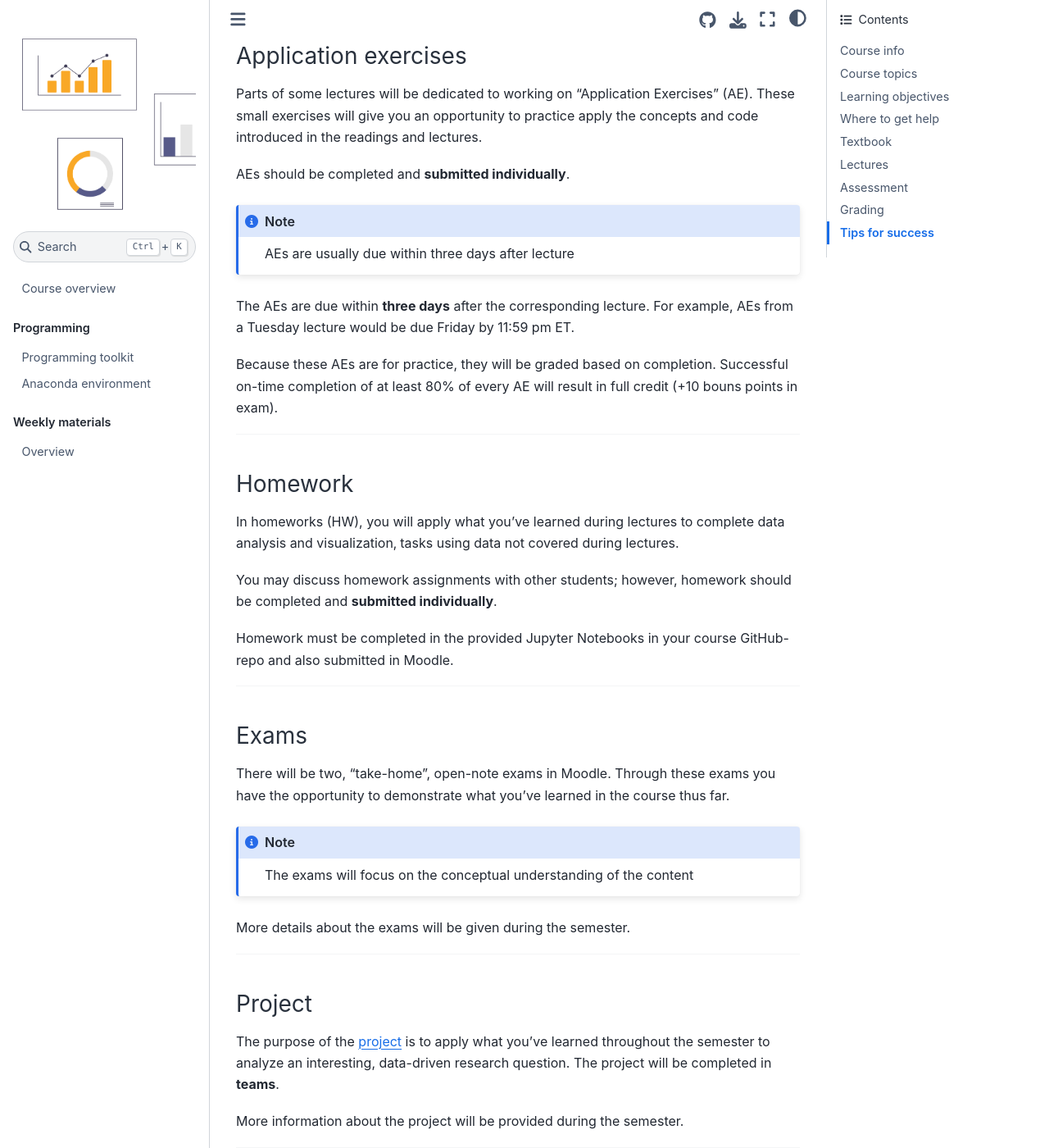
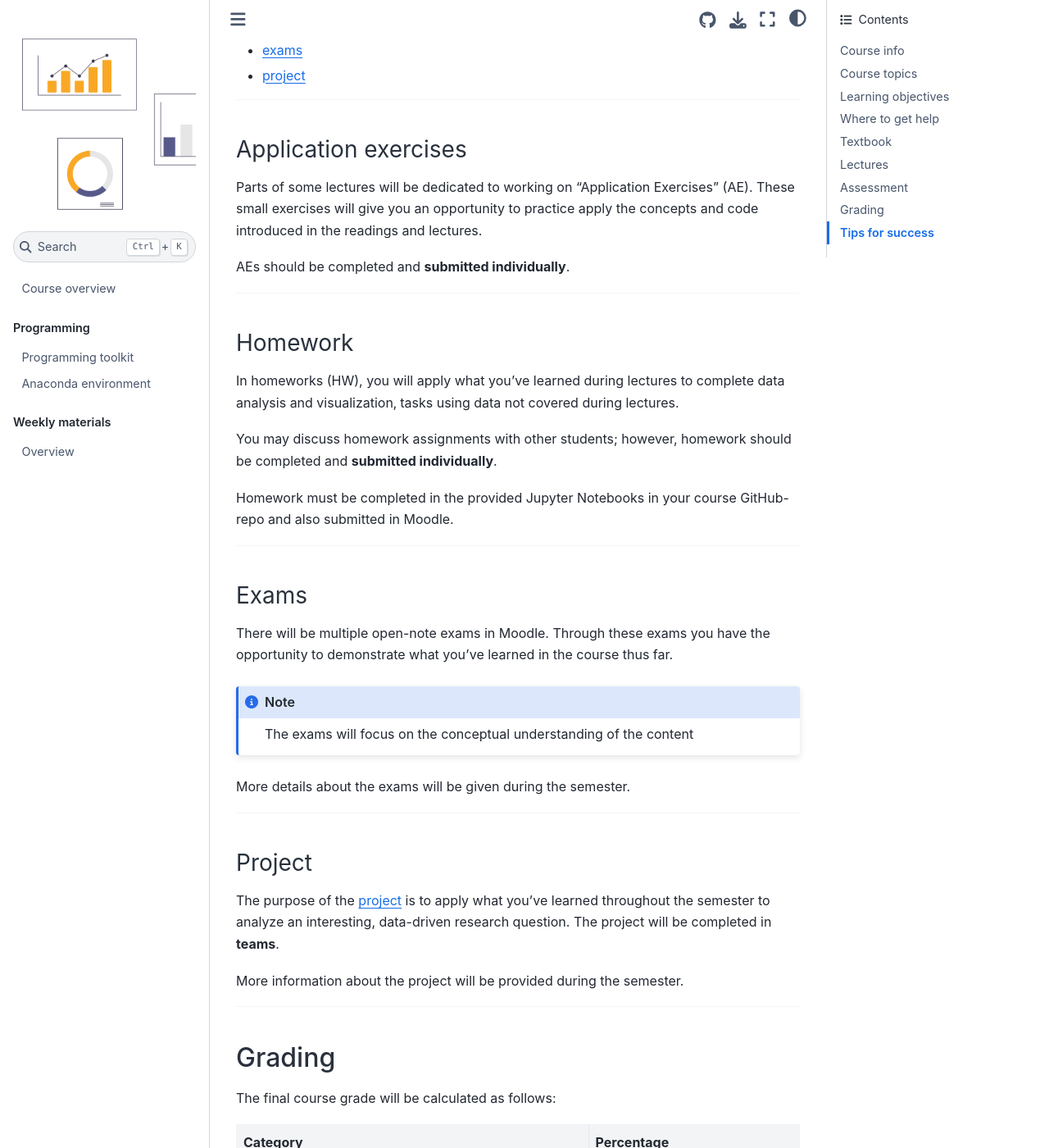
Before and after one commit to as-ws22/website, a Jupyter Book: the page built from docs/course-syllabus.md, in a window 1280 px wide and 1400 px high, scrolled down 2323 px. Shown: the whole window at 82% size. Built offline with Jupyter Book 1.0.4 settings and Sphinx 7.4.7 and the Sphinx Book theme 1.1.4, drawn with Linux system fonts in a browser that asks for light colours; comment, search, counter and statistics services are not loaded; some of the changed text lies outside the part shown.

Commit message:
Update course-syllabus.md

```diff
--- a/docs/course-syllabus.md
+++ b/docs/course-syllabus.md
@@ -89,13 +93,6 @@ Parts of some lectures will be dedicated to working on "Application Exercises" (
 
 AEs should be completed and **submitted individually**.
 
-:::{Note}
-AEs are usually due within three days after lecture
-:::
-
-The AEs are due within **three days** after the corresponding lecture. For example, AEs from a Tuesday lecture would be due Friday by 11:59 pm ET.
-
-Because these AEs are for practice, they will be graded based on completion. Successful on-time completion of at least 80% of every AE will result in full credit (+10 bouns points in exam).
 
 ---
 
@@ -113,7 +110,7 @@ Homework must be completed in the provided Jupyter Notebooks in your course GitH
 (exams)=
 ### Exams
 
-There will be two, "take-home", open-note exams in Moodle.
+There will be multiple open-note exams in Moodle.
 Through these exams you have the opportunity to demonstrate what you've learned in the course thus far.
 
 
```
Also changed, not shown: other parts of docs/course-syllabus.md (+5 -1 lines).
